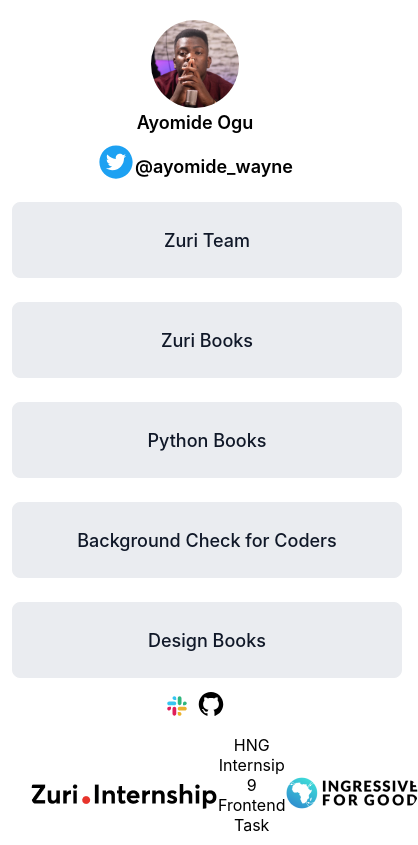
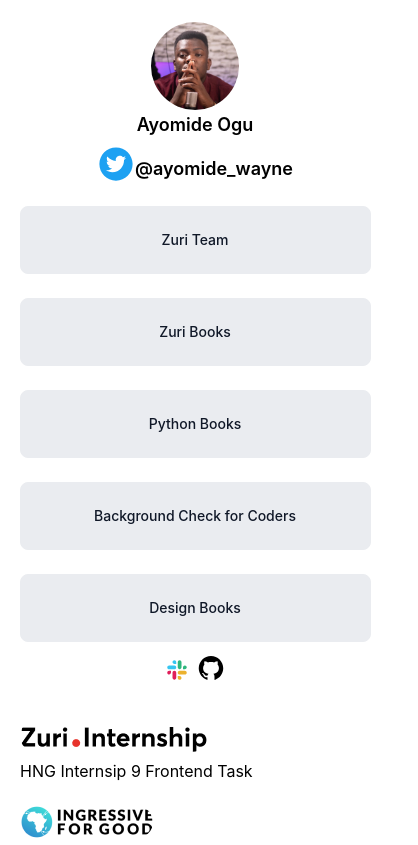
Before and after one commit to ayowayne123/Linkify, a React (Create React App) app: page / in a window 390 px wide. Shown: the whole page, 418 px wide, since content can reach past the window. Built offline with nearby package versions, Linux system fonts and the light colour scheme.

Commit message:
started responsive

```diff
--- a/src/App.css
+++ b/src/App.css
@@ -1,8 +1,7 @@
-
 
 
 .App {
-  text-align: center;
+
   min-height: 100vh;
   display: flex;
   flex-direction: column;
@@ -10,6 +9,18 @@
 
 }
 
+.container{
+  max-width: 1200px;
+  margin: auto;
+  text-align: center;
+}
+
+/* For the Profile Container */
+.profile_cont{
+  margin: auto;
+
+
+}
 /* For the Profile Image */
 .profile{
   margin: 20px 0px 0px 0px;
@@ -41,6 +52,12 @@
 
 .icons:hover{
   color: #1DA1F2;
+}
+
+.bio a {
+  outline: none;
+  text-decoration: none;
+  color: inherit;
 }
 
 
@@ -91,6 +108,34 @@
   display: flex;
   justify-content: space-between;
   align-items: center;
-  padding: 10px 30px 10px 30px;
+  padding: 10px 0px 10px 0px;
 
 }
+
+/* Responsive Designs */
+
+
+/* Small devices (portrait tablets and large phones, 600px and up) */
+@media only screen and (max-width: 900px) {
+  .btn {
+    padding: 10px 20px;
+    margin: 12px 6px ;
+    width: 90%;
+    height: 68px;
+    border-radius: 8px;
+    font-size: 14px;
+    line-height: 20px;
+
+
+  }
+  .Last_footer{
+    display: flex;
+    flex-direction: column;
+    gap: 5px;
+    justify-content: space-between;
+    align-items: flex-start;
+    padding: 10px 20px 0px 20px;
+
+  }
+
+}
--- a/src/App.js
+++ b/src/App.js
@@ -7,7 +7,7 @@
 function App() {
   return (
 
-    <div className="App">
+    <div className="App container">
       <> <Profile/> </>
       <> <Link/>  </>
        <> <Footer/> </>
--- a/src/components/Links/Link.jsx
+++ b/src/components/Links/Link.jsx
@@ -7,11 +7,14 @@
   return (
     <div className='Link'>
         <Button btn_Id="btn__zuri"  as="a" href="https://training.zuri.team" text="Zuri Team"/>
-       <Button  btn_Id="books" as="a" href="https://books.zuri.team"  text="Zuri Books"/>
-       <Button  btn_Id="book__python" as="a" href="https://whereisthemouse.com"  text="Python Books"/>
-       <Button btn_Id="pitch" as="a" href="https://background.zuri.team" text="Background Check for Coders"/>
-       <Button btn_Id="book__design" as="a" href="https://books.zuri.team/design-rules" text="Design Books"/>
-       <span className='bio'><img src={Slack} alt='slack' /> <AiFillGithub/> </span>
+        <Button  btn_Id="books" as="a" href="https://books.zuri.team"  text="Zuri Books"/>
+        <Button  btn_Id="book__python" as="a" href="https://whereisthemouse.com"  text="Python Books"/>
+        <Button btn_Id="pitch" as="a" href="https://background.zuri.team" text="Background Check for Coders"/>
+        <Button btn_Id="book__design" as="a" href="https://books.zuri.team/design-rules" text="Design Books"/>
+        <span className='bio'>
+           <a href="https://slack.com"> <img src={Slack} alt='slack' /></a>
+           <a href="https://github.com/ayowayne123"> <AiFillGithub/></a>
+           </span>
 
     </div>
   )
--- a/src/index.css
+++ b/src/index.css
@@ -1,3 +1,8 @@
+html {
+  margin: 0;
+ padding: 0;
+
+}
 body {
   margin: 0;
   font-family: -apple-system, BlinkMacSystemFont, 'Segoe UI', 'Roboto', 'Oxygen',
@@ -7,6 +12,11 @@
   -moz-osx-font-smoothing: grayscale;
 }
 
+div {
+  margin: 0;
+  padding: 0;
+}
+
 code {
   font-family: source-code-pro, Menlo, Monaco, Consolas, 'Courier New',
     monospace;
```
